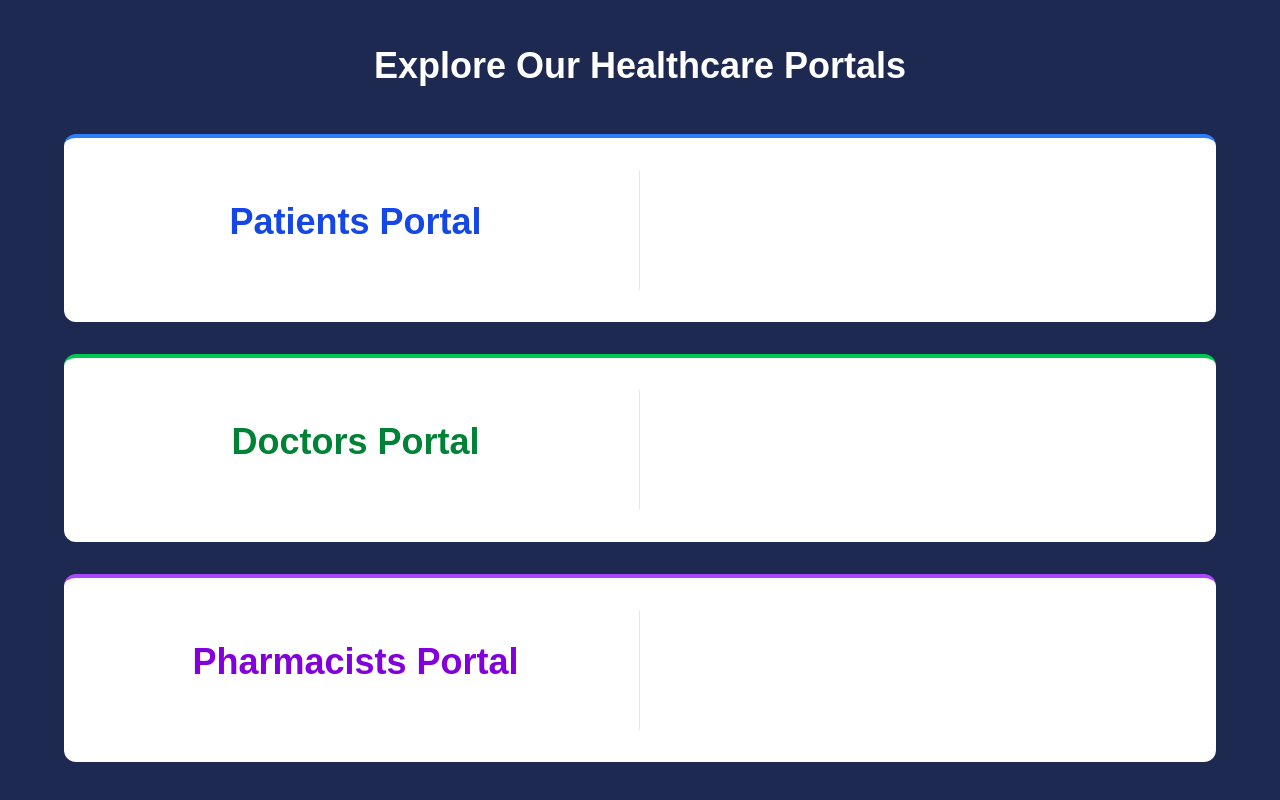
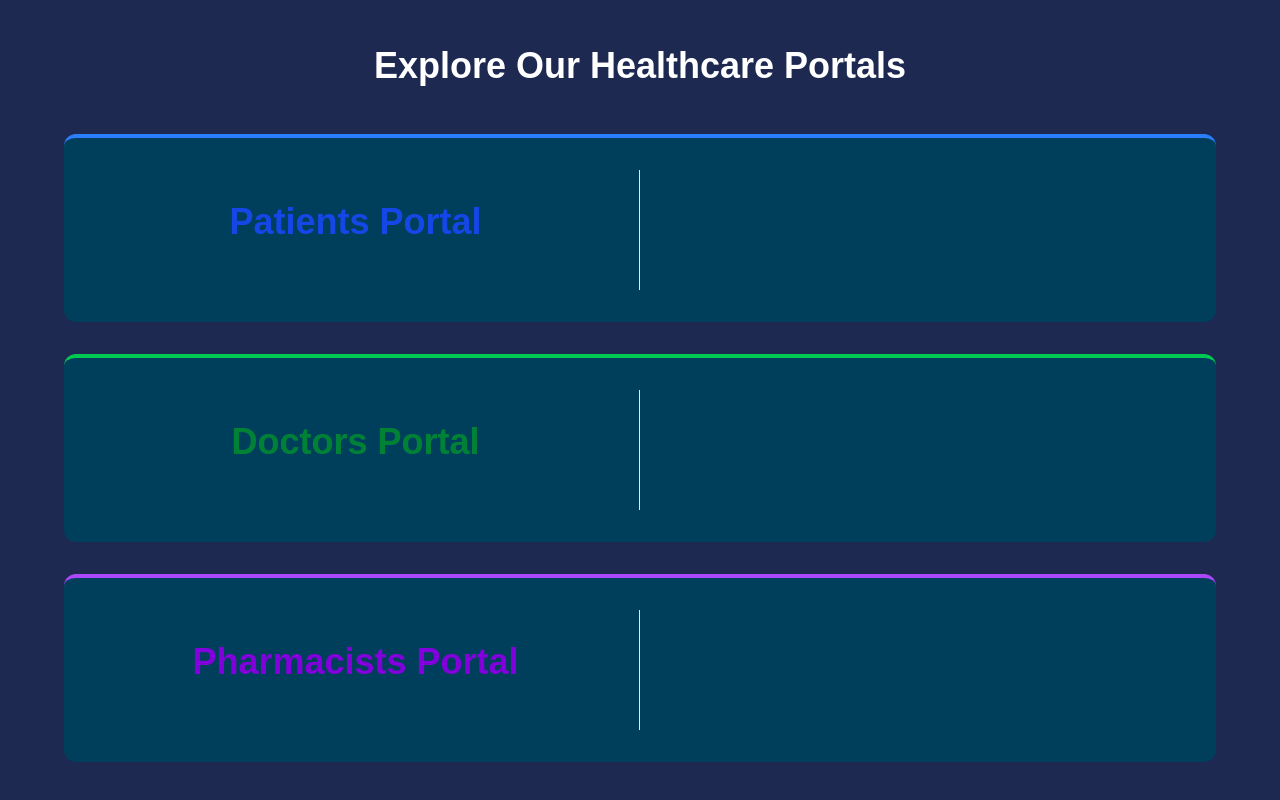
Before and after one commit to sandileSiwundla/BioHealthChain, a Next.js app: page / in a window 1280 px wide. Shown: the part 1519-2319 px from the top of the page. Built offline with nearby package versions, Linux system fonts and the light colour scheme.

Commit message:
New cards

```diff
--- a/components/ui/Card.tsx
+++ b/components/ui/Card.tsx
@@ -54,7 +54,7 @@ const Home = () => {
             {features.map((feature) => (
               <div
                 key={feature.id}
-                className={`bg-white rounded-xl p-8 cursor-pointer transition-all duration-500 ease-in-out transform hover:-translate-y-2 border-t-4 ${
+                className={`bg-[#003F5C] rounded-xl p-8 cursor-pointer transition-all duration-500 ease-in-out transform hover:-translate-y-2 border-t-4 ${
                   feature.color === 'blue' ? 'border-blue-500' :
                   feature.color === 'green' ? 'border-green-500' : 'border-purple-500'
                 }`}
@@ -88,7 +88,7 @@ const Home = () => {
                   <div className={`w-1/2 pl-6 overflow-hidden transition-all duration-500 ease-in-out flex items-center ${
                     selectedCard === feature.id ? 'max-h-96 opacity-100' : 'max-h-0 opacity-0'
                   }`}>
-                    <p className="text-gray-700 text-lg leading-relaxed">
+                    <p className="text-white text-lg leading-relaxed">
                       {feature.description}
                     </p>
                   </div>
```
